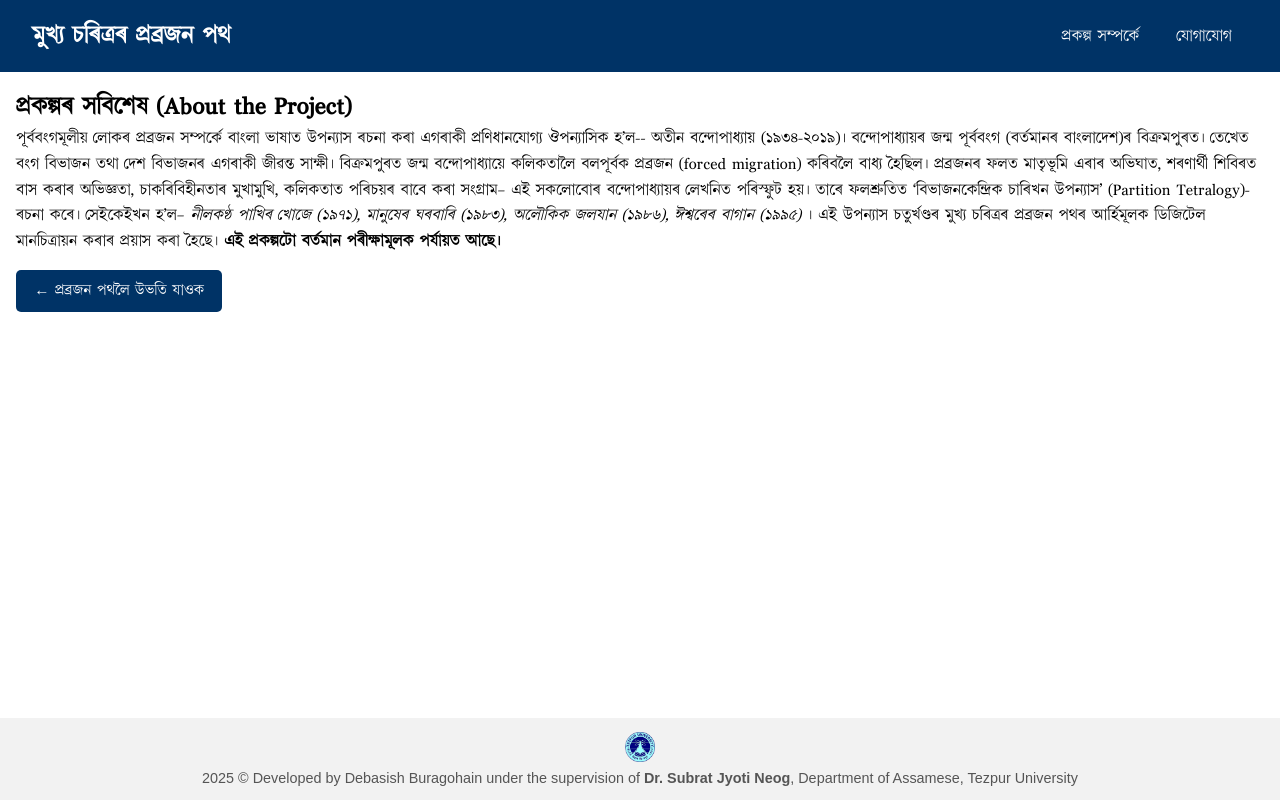
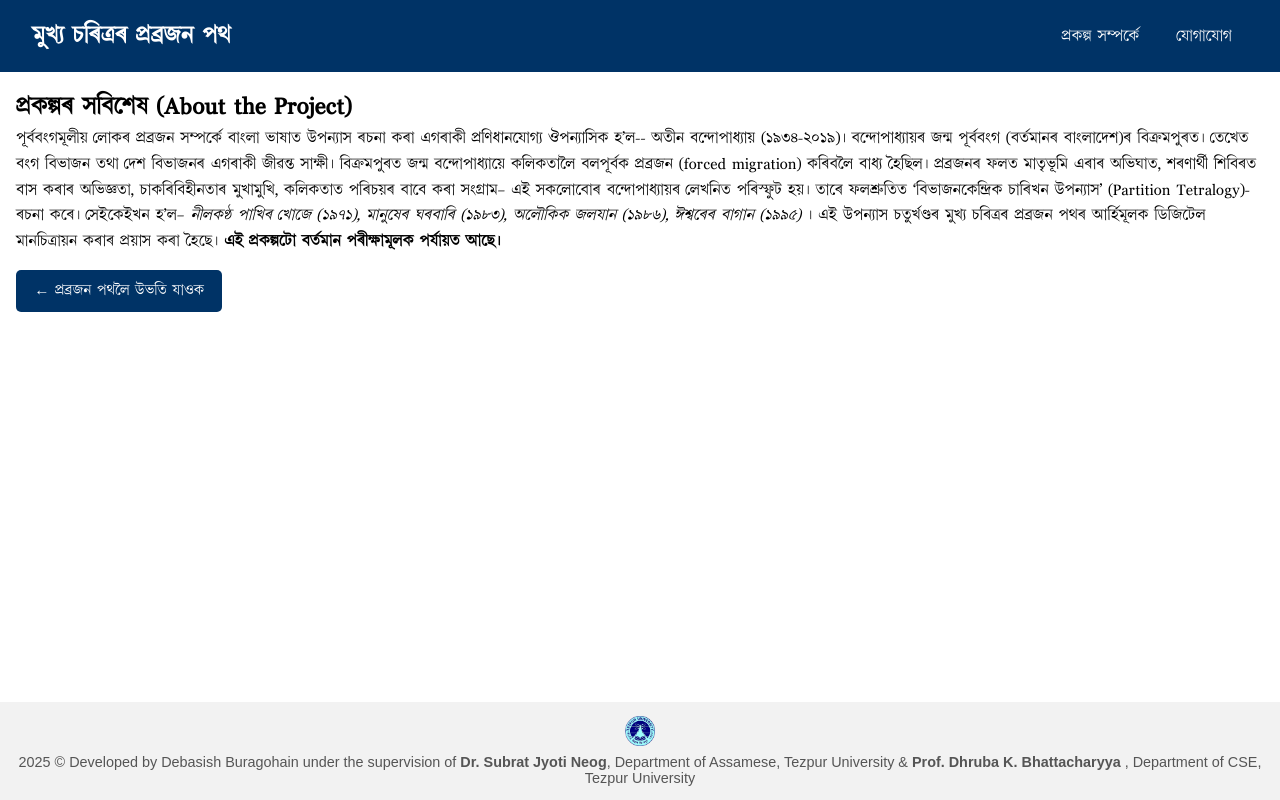
Before and after one commit to debasishburagohaintu/Migration-Map, a plain HTML site: page about.html in a window 1280 px wide. Drawn offline with Linux system fonts and the light colour scheme.

Commit message:
Add files via upload

```diff
--- a/about.html
+++ b/about.html
@@ -32,7 +32,7 @@
 
   <footer>
     <img src="Tezpur_University_logo.png" alt="University Logo" />
-    <p>2025 © Developed by Debasish Buragohain under the supervision of <strong>Dr. Subrat Jyoti Neog</strong>, Department of Assamese, Tezpur University</p>
+    <p>2025 © Developed by Debasish Buragohain under the supervision of <strong>Dr. Subrat Jyoti Neog</strong>, Department of Assamese, Tezpur University & <strong>Prof. Dhruba K. Bhattacharyya </strong>, Department of CSE, Tezpur University</p>
   </footer>
 </body>
 </html>
```
Also changed, not shown: contact.html (+1 -1 lines), index.html (+1 -1 lines).
